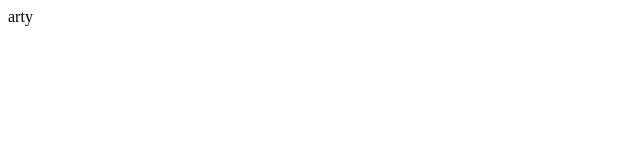
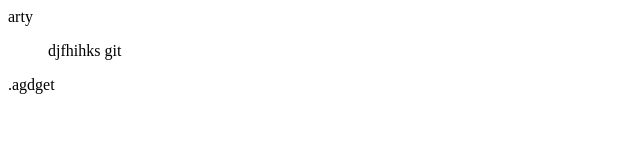
Before and after one commit to ArturShiyan/normal57, a plain HTML site: page index.html in a window 1280 px wide. Shown: the whole page, without its empty margins (0-640 px from the left). Drawn offline with Linux system fonts and the light colour scheme.

Commit message:
second_commit

```diff
--- a/index.html
+++ b/index.html
@@ -8,5 +8,9 @@
   </head>
   <body>
     <div class="">arty</div>
+    <ol>
+      djfhihks git
+    </ol>
+    .agdget
   </body>
 </html>
```
